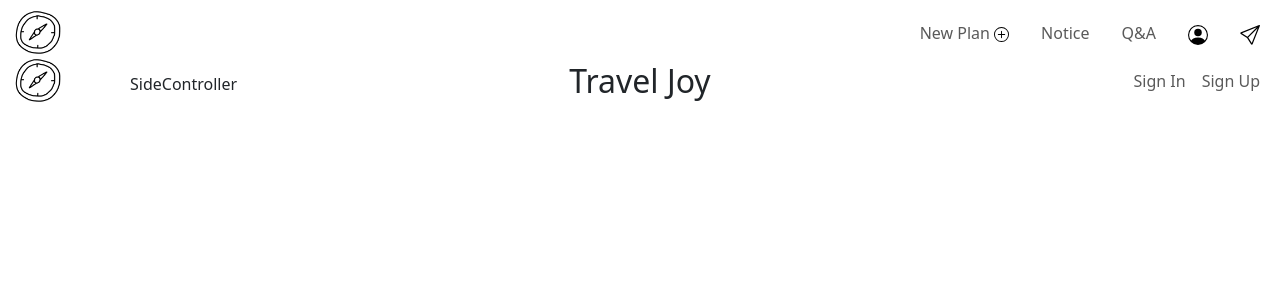
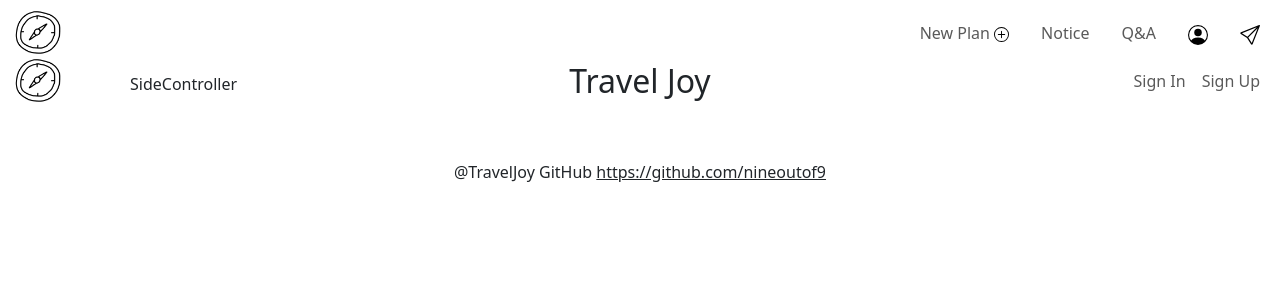
Before and after one commit to PARKJINKYEONG/project, a React (Create React App) app: page / in a window 1280 px wide. Shown: the top 300 px of the page. Built offline with nearby package versions, Linux system fonts and the light colour scheme; a web font is replaced by a local one.

Commit message:
add footer

```diff
--- /dev/null
+++ b/src/pages/footer.js
@@ -0,0 +1,13 @@
+
+export default function Footer(){
+
+    const activeStyle={color:'#FFFFFF',fontWeight:'bold'};
+
+    return <>
+        <footer class="page-footer font-small blue">
+            <div class="footer-copyright text-center py-3">
+                @TravelJoy GitHub <a className="text-body">https://github.com/nineoutof9</a>
+            </div>
+        </footer>
+    </>
+}
--- a/src/pages/template.js
+++ b/src/pages/template.js
@@ -1,6 +1,7 @@
 import { Outlet } from "react-router-dom";
 import Header from "./header";
 import BigTitleHeader from "./bigTitleHeader";
+import Footer from "./footer";
 
 //레이아웃용 컴포넌트
 export default function Template(){
@@ -12,6 +13,6 @@ export default function Template(){
         <div className="container">
             <Outlet />
         </div>
-
+        <Footer/>
     </>
 }
```
Also changed, not shown: src/pages/sample.js (added, +16 -0 lines).
